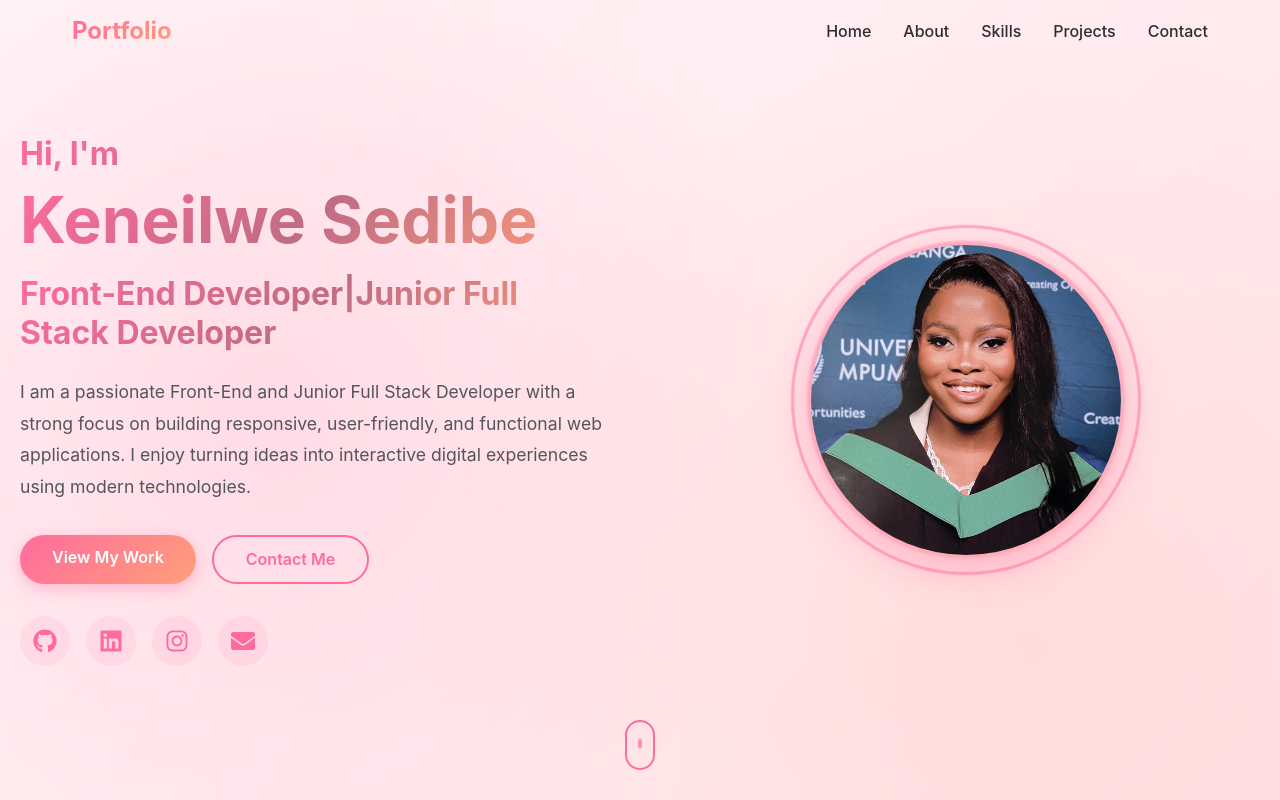
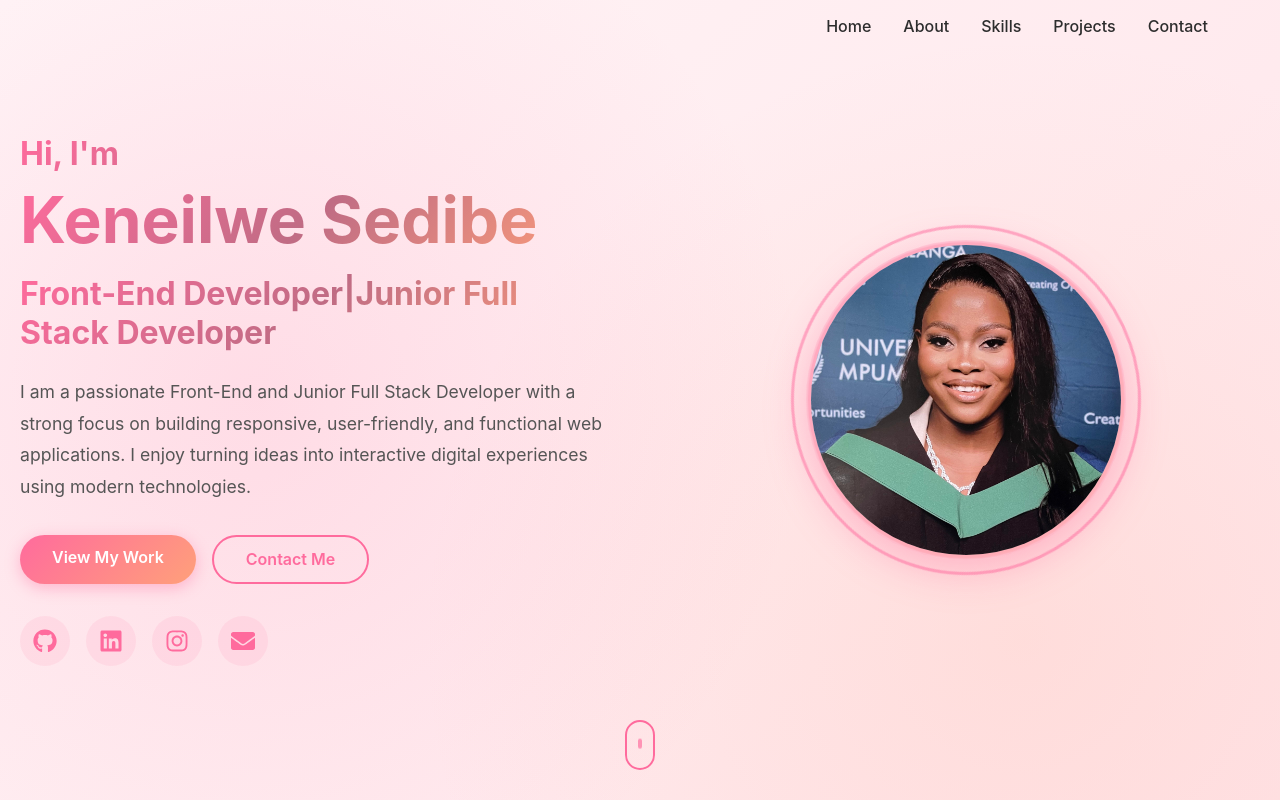
Before and after one commit to Thamia21/my-porftfolio, a React (Create React App) app: page / in a window 1280 px wide. Shown: the top 800 px of the page. Built offline with nearby package versions, Linux system fonts and the light colour scheme; the HTML template or start-up script is replaced by a standard one.

Commit message:
removed header line

```diff
--- a/public/index.html
+++ b/public/index.html
@@ -12,7 +12,7 @@
     <link rel="apple-touch-icon" href="%PUBLIC_URL%/logo192.png" />
     <link rel="manifest" href="%PUBLIC_URL%/manifest.json" />
     <link rel="stylesheet" href="https://cdn.jsdelivr.net/gh/devicons/devicon@latest/devicon.min.css">
-    <title>My Portfolio</title>
+    <title>Keneilwe Sedibe</title>
   </head>
   <body>
     <noscript>You need to enable JavaScript to run this app.</noscript>
--- a/src/components/Navbar.js
+++ b/src/components/Navbar.js
@@ -36,7 +36,7 @@ const Navbar = () => {
     <nav className={`navbar ${isScrolled ? 'scrolled' : ''}`}>
       <div className="nav-container">
         <div className="nav-logo">
-          <span className="logo-text">Portfolio</span>
+          <span className="logo-text"></span>
         </div>
 
         <ul className={`nav-menu ${isMobileMenuOpen ? 'active' : ''}`}>
```
